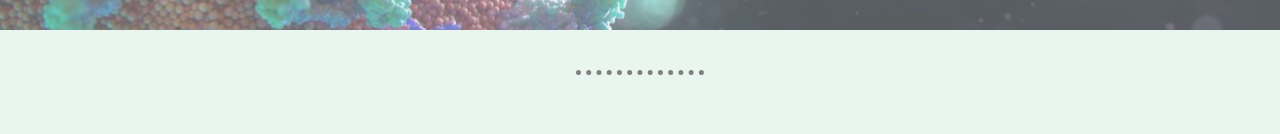
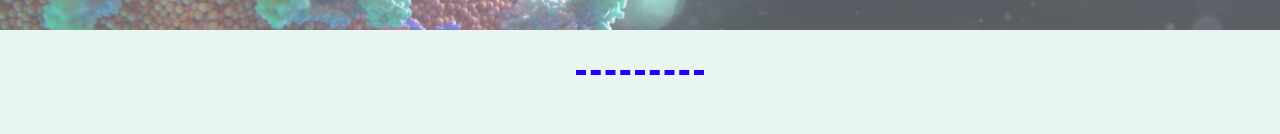
Before and after one commit to AmandeepSingh285/Covid-19-tracker, a plain HTML site: page index.html in a window 1280 px wide. Shown: the part 666-800 px from the top of the page. Drawn offline with nearby package versions, Linux system fonts and the light colour scheme; no server answers.

Commit message:
updated styles

```diff
--- a/styles.css
+++ b/styles.css
@@ -87,8 +87,8 @@ footer {
 
 hr {
     width: 10%;
-    border-color: grey;
-    border-style: dotted;
+    border-color: rgb(34, 0, 255);
+    border-style: dashed;
     border-width: 5px;
     border-top: 0;
     border-left: 0;
```
